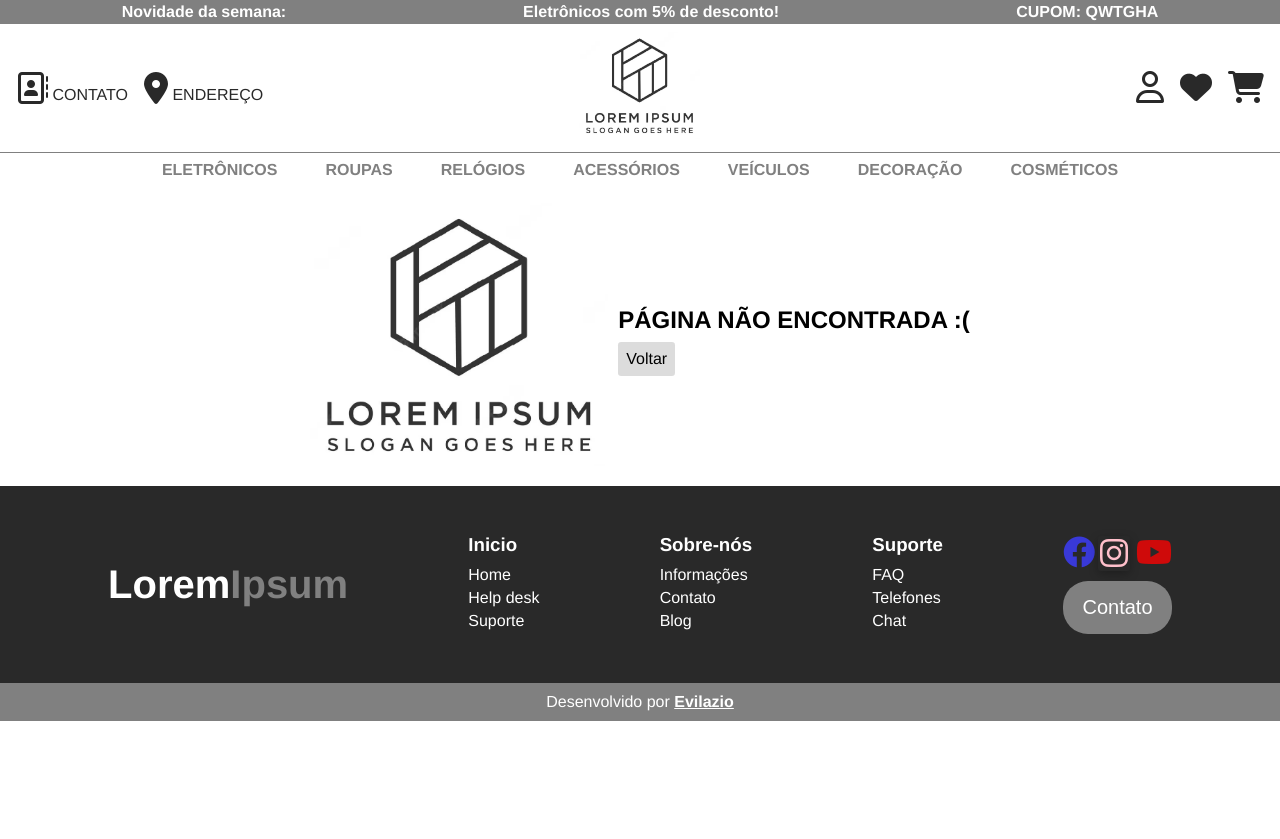
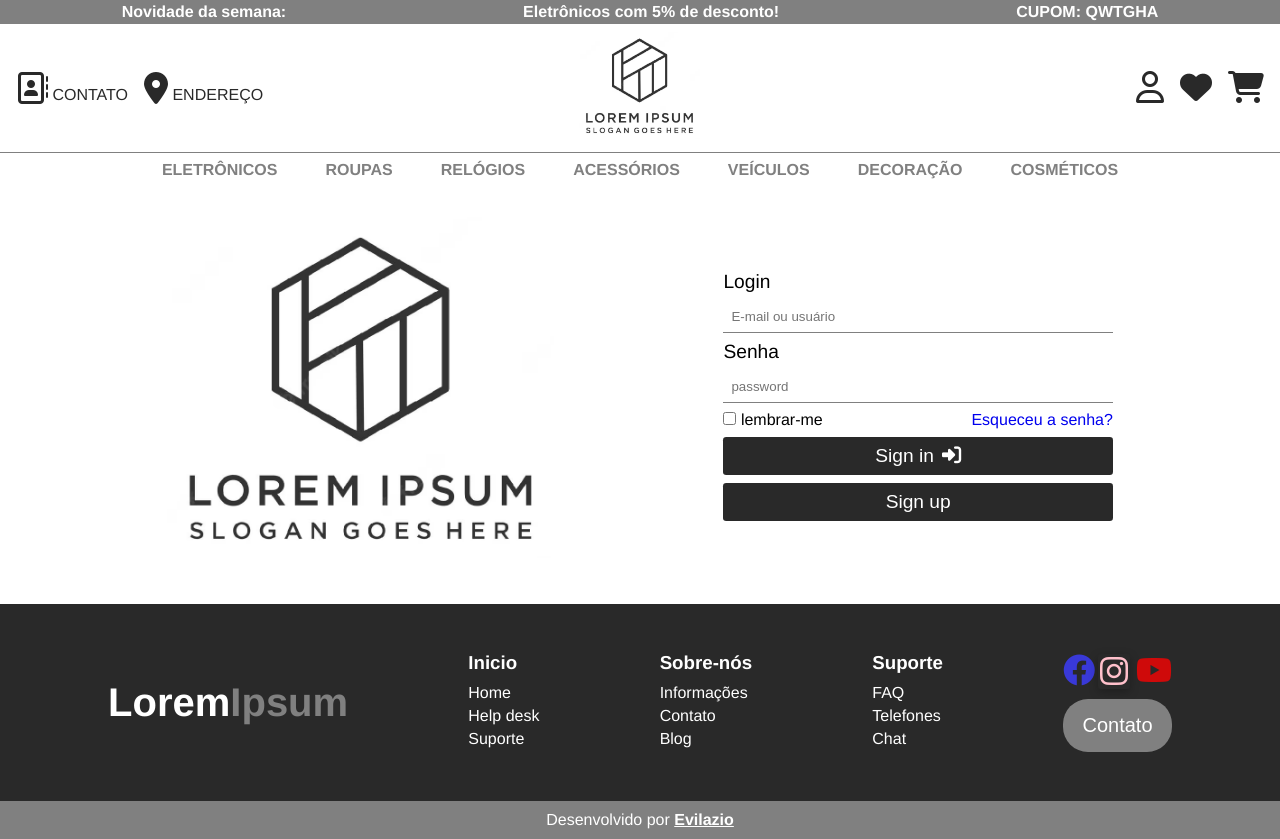
Before and after one commit to EvilazioNeto/ecommerce-react, a React (Vite) app: page /login in a window 1280 px wide. Before the commit the page ends 800 px from the top, so only its background shows below. Built offline with nearby package versions, Linux system fonts and the light colour scheme; no server answers; some icons are missing.

Commit message:
Criação da tela de Login e estilização

```diff
--- a/src/App.tsx
+++ b/src/App.tsx
@@ -16,6 +16,7 @@ import ProdutoProps from "./types/ProdutoProps";
 import Carrinho from "./pages/carrinho";
 import ProdutosFiltrados from "./pages/produtosFiltrados";
 import { ProdutoProvider } from "./context/ProdutoContext";
+import Login from "./components/Login/Login";
 
 
 function App() {
@@ -51,6 +52,7 @@ function App() {
               <Route path="/produto/:produtoId" element={<Produto />} />
               <Route path="/" element={<CategoriaEletronicos produtos={produtos} />} />
               <Route path="*" element={<PageNotFound />} />
+              <Route path="/login" element={<Login />} />
             </Routes>
           </Layout>
         </Router>
--- a/src/components/FiltroProdutos/FiltroProdutos.tsx
+++ b/src/components/FiltroProdutos/FiltroProdutos.tsx
@@ -7,8 +7,6 @@ function FiltroProdutos({ nome }: any) {
     const [pesquisa, setPesquisa] = useState<string>('')
     const produtoContext = useProdutoContext();
     const navigate = useNavigate();
-
-
 
     function filtrarProduto(pesquisa: string) {
         if (pesquisa) {
@@ -20,7 +18,6 @@ function FiltroProdutos({ nome }: any) {
                 });
         }
     }
-
 
     return (
         <>
--- /dev/null
+++ b/src/components/Login/Login.module.css
@@ -0,0 +1,101 @@
+.containerLogin{
+    display: flex;
+    align-items: center;
+    justify-content: center;
+    padding: 30px;
+}
+
+.containerLogin div{
+    width: 50%;
+    display: flex;
+    flex-direction: column;
+    justify-content: center;
+}
+
+.containerLogin form{
+    width: 50%;
+    display: flex;
+    flex-direction: column;
+    justify-content: center;
+}
+
+.containerLogin .divLogo{
+    display: flex;
+    justify-content: center;
+    align-items: center;
+}
+
+.containerLogin .divLogin{
+    display: flex;
+    justify-content: center;
+    align-items: center;
+}
+
+.divLogin p{
+    font-size: 1.2rem;
+}
+
+.divLogin div{
+    width: 70%;
+    display: flex;
+    flex-direction: column;
+    gap: .5rem;
+}
+
+.divLogin div .userOptions{
+    width: 100%;
+    display: flex;
+    flex-direction: row;
+    justify-content: space-between;
+}
+
+.divLogin button{
+    background-color: #292929;
+    border: none;
+    padding: .5rem;
+    color: #fff;
+    border-radius: .2rem;
+    display: flex;
+    justify-content: center;
+    gap: .5rem;
+    font-size: 1.2rem;
+    cursor: pointer;
+    transition: background-color 0.3s ease;
+}
+
+.divLogin button:hover {
+    background-color: #555;
+}
+
+.containerLogin .divLogin input{
+    padding: .5rem;
+    border: none;
+    border-bottom: 1px solid gray;
+    outline: none;
+}
+
+
+.containerLogin .divLogo img{
+    width: 70%;
+}
+
+@media (max-width: 800px){
+    .containerLogin{
+        flex-direction: column;
+        padding: .5rem;
+    }
+
+    .containerLogin div{
+        width: 95%;
+    }
+
+    .containerLogin form{
+        width: 95%;
+    }
+}
+
+@media (max-width: 300px){
+    .divLogin div .userOptions{
+        flex-direction: column;
+    }
+}
--- /dev/null
+++ b/src/components/Login/Login.tsx
@@ -0,0 +1,31 @@
+import styles from "./Login.module.css"
+import logo from "../../img/logo.png"
+import { Link } from "react-router-dom";
+
+function Login() {
+    return (
+        <div className={styles.containerLogin}>
+            <div className={styles.divLogo}>
+                <img src={logo} alt="Logo do ecommerce" />
+            </div>
+            <form className={styles.divLogin}>
+                <div>
+                    <p>Login</p>
+                    <input type="text" placeholder="E-mail ou usuário" />
+                    <p>Senha</p>
+                    <input type="password" placeholder="password" />
+                    <div className={styles.userOptions}>
+                        <label htmlFor=""><input type="checkbox" name="" id="" /> lembrar-me</label>
+                        <Link to="esqueceuasenha">
+                            Esqueceu a senha?
+                        </Link>
+                    </div>
+                    <button type="button">Sign in<i className="fa-solid fa-right-to-bracket"></i></button>
+                    <button type="button">Sign up</button>
+                </div>
+            </form>
+        </div>
+    )
+}
+
+export default Login;
```
Also changed, not shown: src/pages/paginaLogin.tsx (added, +9 -0 lines).
